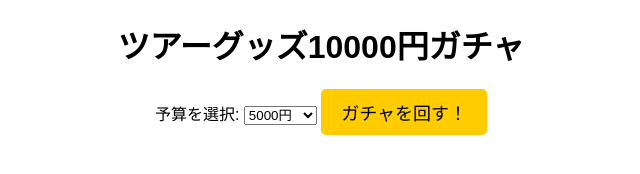
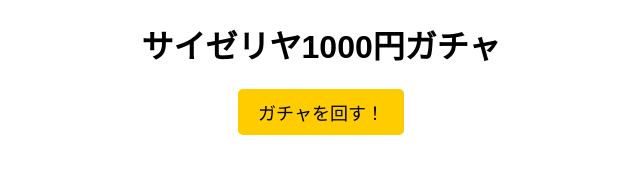
Before and after one commit to ko0321/-10000-gacha-, a plain HTML site: page index.html in a window 1280 px wide. Shown: the whole page, without its empty margins (319-959 px from the left). Drawn offline with Linux system fonts and the light colour scheme.

Commit message:
Update index.html

```diff
--- a/index.html
+++ b/index.html
@@ -3,20 +3,13 @@
 <head>
     <meta charset="UTF-8">
     <meta name="viewport" content="width=device-width, initial-scale=1.0">
-    <title>ツアーグッズ10000円ガチャ</title>
+    <title>サイゼリヤ1000円ガチャ</title>
     <link rel="stylesheet" href="styles.css">
 </head>
 <body>
 
-    <h1>ツアーグッズ10000円ガチャ</h1>
-    <label for="budget">予算を選択:</label>
-<select id="budget">
-    <option value="5000">5000円</option>
-    <option value="10000">10000円</option>
-    <option value="15000">15000円</option>
-    <option value="20000">20000円</option>
-</select>
-    <button id="gachabutton">ガチャを回す！</button>
+    <h1>サイゼリヤ1000円ガチャ</h1>
+    <button id="gacha-button">ガチャを回す！</button>
     <div id="result"></div>
 
     <script src="gacha.js"></script>
```
